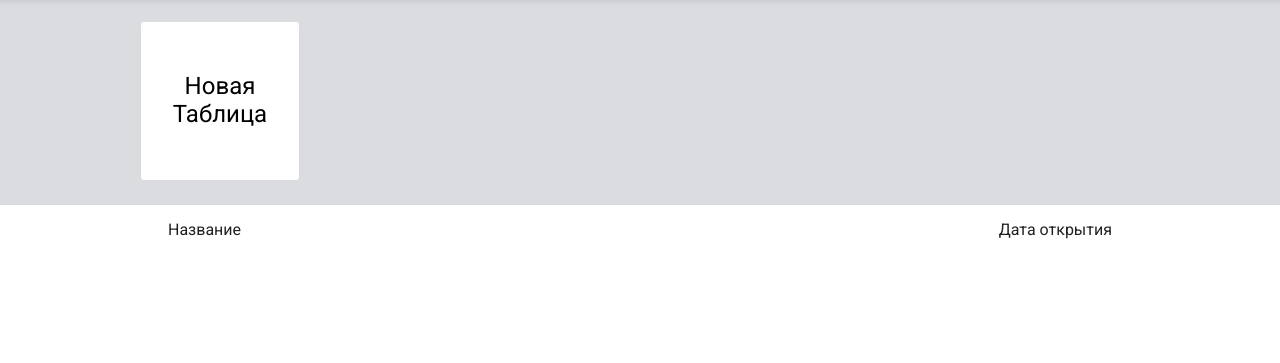
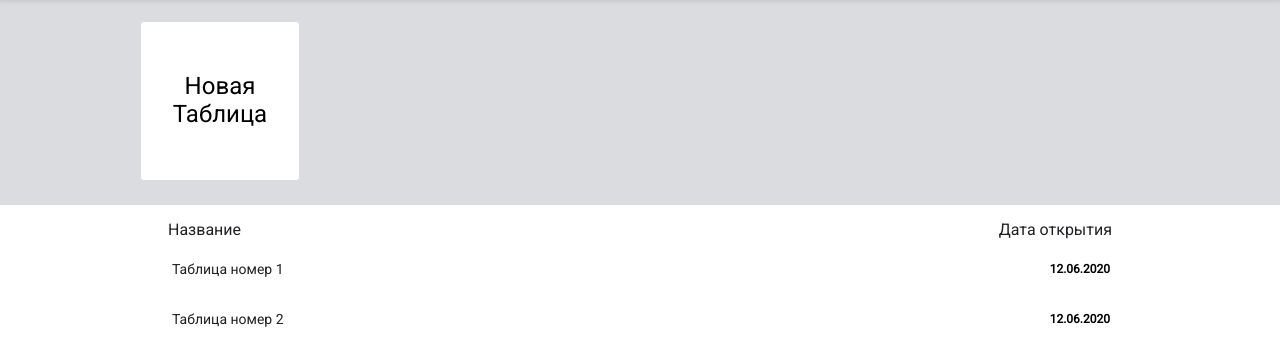
Before and after one commit to Gumerov-Marat/study-excel-cource, a website built with webpack: page src/index.html in a window 1280 px wide. Shown: the part 67-430 px from the top of the page. Built offline with nearby package versions, Linux system fonts and the light colour scheme.

Commit message:
step7: dashboard layout add

```diff
--- a/src/index.html
+++ b/src/index.html
@@ -28,7 +28,16 @@
           <span>Название</span>
           <span>Дата открытия</span>
         </div>
-
+        <ul class="db__list">
+          <li class="db__record">
+            <a href="#">Таблица номер 1</a>
+            <strong>12.06.2020</strong>
+          </li>
+          <li class="db__record">
+            <a href="#">Таблица номер 2</a>
+            <strong>12.06.2020</strong>
+          </li>
+        </ul>
 
 
       </div>
--- a/src/scss/_mixins.scss
+++ b/src/scss/_mixins.scss
@@ -20,3 +20,9 @@
     cursor: pointer;
   }
 }
+
+@mixin clear-list {
+  list-style: none;
+  margin: 0;
+  padding: 0;
+}
--- a/src/scss/dashboard.scss
+++ b/src/scss/dashboard.scss
@@ -63,4 +63,32 @@
     margin-bottom: 10px;
     padding: 0 12px;
   }
+
+  &__list {
+    @include clear-list;
+  }
+
+  &__record {
+    display: flex;
+    justify-content: space-between;
+    align-items: center;
+    padding: 12px 14px 12px 16px;
+    margin-bottom: 10px;
+
+    &:hover {
+      background: #e6f4ea;
+      border-radius: 25px;
+    }
+
+    a {
+      text-decoration: none;
+      cursor: pointer;
+      color: #202124;
+      font-size: 14px;
+
+      &:hover {
+        text-decoration: underline;
+      }
+    }
+  }
 }
```
